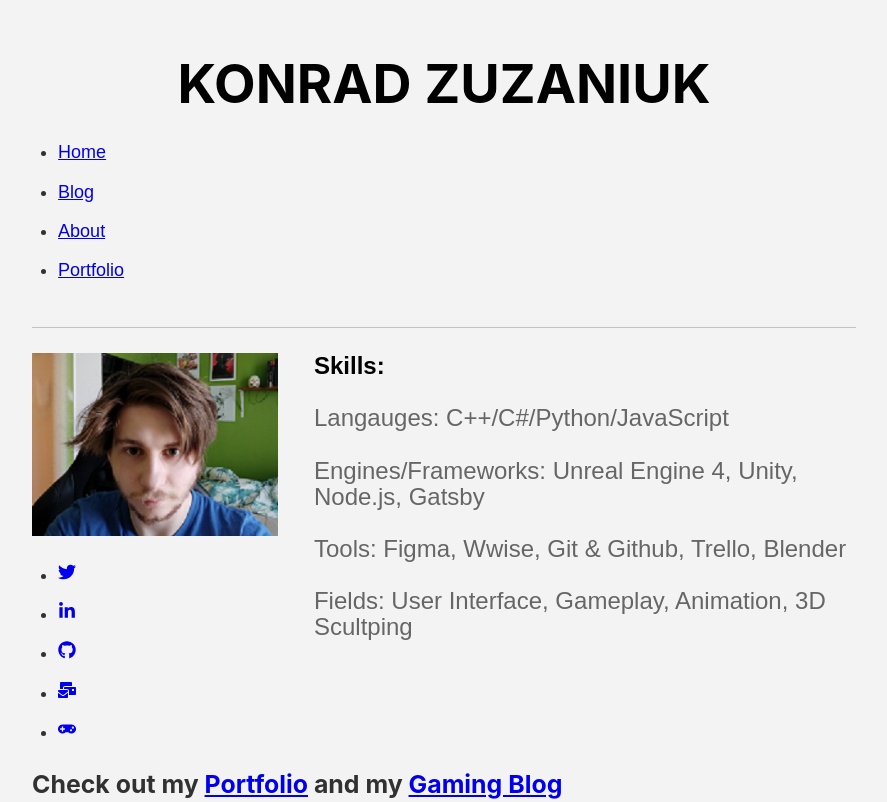
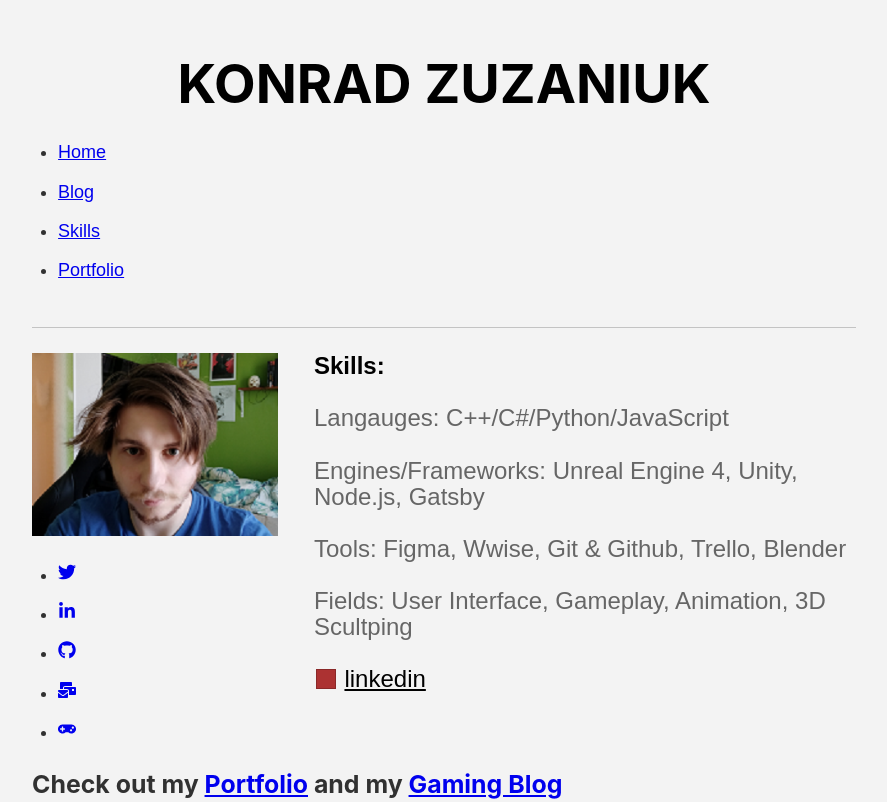
Before and after one commit to kzuzaniuk/tworzenieStron, a Gatsby site: page /about in a window 1280 px wide. Shown: the top 802 px of the page, without its empty margins (196-1083 px from the left). Built offline with nearby package versions, Linux system fonts and the light colour scheme; Gatsby itself is replaced by a stand-in of ours.

Commit message:
final final push

```diff
--- a/src/pages/about.js
+++ b/src/pages/about.js
@@ -10,7 +10,7 @@ import myFace from "./images/kz.png"
 const AboutMe = () => {
     return (
         <Layout>
-            <Head title="About" />
+            <Head title="Skills" />
             <article className={aboutStyles.intro}>
             <div className={aboutStyles.wrap}>
             <div className={aboutStyles.wrapper}>
@@ -32,6 +32,7 @@ const AboutMe = () => {
             <p>Engines/Frameworks: Unreal Engine 4, Unity, Node.js, Gatsby</p>
             <p>Tools: Figma, Wwise, Git & Github, Trello, Blender</p>
             <p>Fields: User Interface, Gameplay, Animation, 3D Scultping</p>
+            <a className={aboutStyles.Linked} href="https://www.linkedin.com/in/konrad-zuzaniuk-478717145/"><div className={aboutStyles.foo}></div>linkedin</a>
             </div>
             </div>
         </article>
--- a/src/pages/about.module.scss
+++ b/src/pages/about.module.scss
@@ -42,6 +42,26 @@
     }
 }
 
+.foo {
+    float: left;
+    width: 20px;
+    height: 20px;
+    margin: 2.5px;
+    margin-right: 8px;
+    margin-bottom: 1rem;
+    border: 1px solid rgba(0, 0, 0, .2);
+    background: #ac3232;
+  }
+
+.Linked {
+    color: black;
+    font-size: x-large;
+}
+
+.Linked:hover {
+    color: #666666;
+    font-size: x-large;
+}
 // img {
 //     float: left;
 //     display: block;
--- a/src/pages/components/header.js
+++ b/src/pages/components/header.js
@@ -24,7 +24,7 @@ query {
                 <ul className={headerStyles.navList}>
                 <li><Link className={headerStyles.navItem} activeClassName={headerStyles.activeNavItem} to="/">Home</Link></li>
                 <li><Link className={headerStyles.navItem} activeClassName={headerStyles.activeNavItem} to="/blog">Blog</Link></li>
-                <li><Link className={headerStyles.navItem} activeClassName={headerStyles.activeNavItem} to="/about">About</Link></li>
+                <li><Link className={headerStyles.navItem} activeClassName={headerStyles.activeNavItem} to="/about">Skills</Link></li>
                 <li><Link className={headerStyles.navItem} activeClassName={headerStyles.activeNavItem} to="/portfolio">Portfolio</Link></li>
                 {/* <li><Link className={headerStyles.navItem} activeClassName={headerStyles.activeNavItem} to="/contact">CV</Link></li> */}
                 </ul>
```
Also changed, not shown: README.md, content/gallery/97892883_728966531244301_3149633607035781120_n.jpg (deleted), content/gallery/97973846_2612022348901188_8873962145084080128_o.jpg (deleted), content/gallery/aMxryjA_700bwp.webp (deleted), content/gallery/an4XPVB_460swp.webp (deleted).
